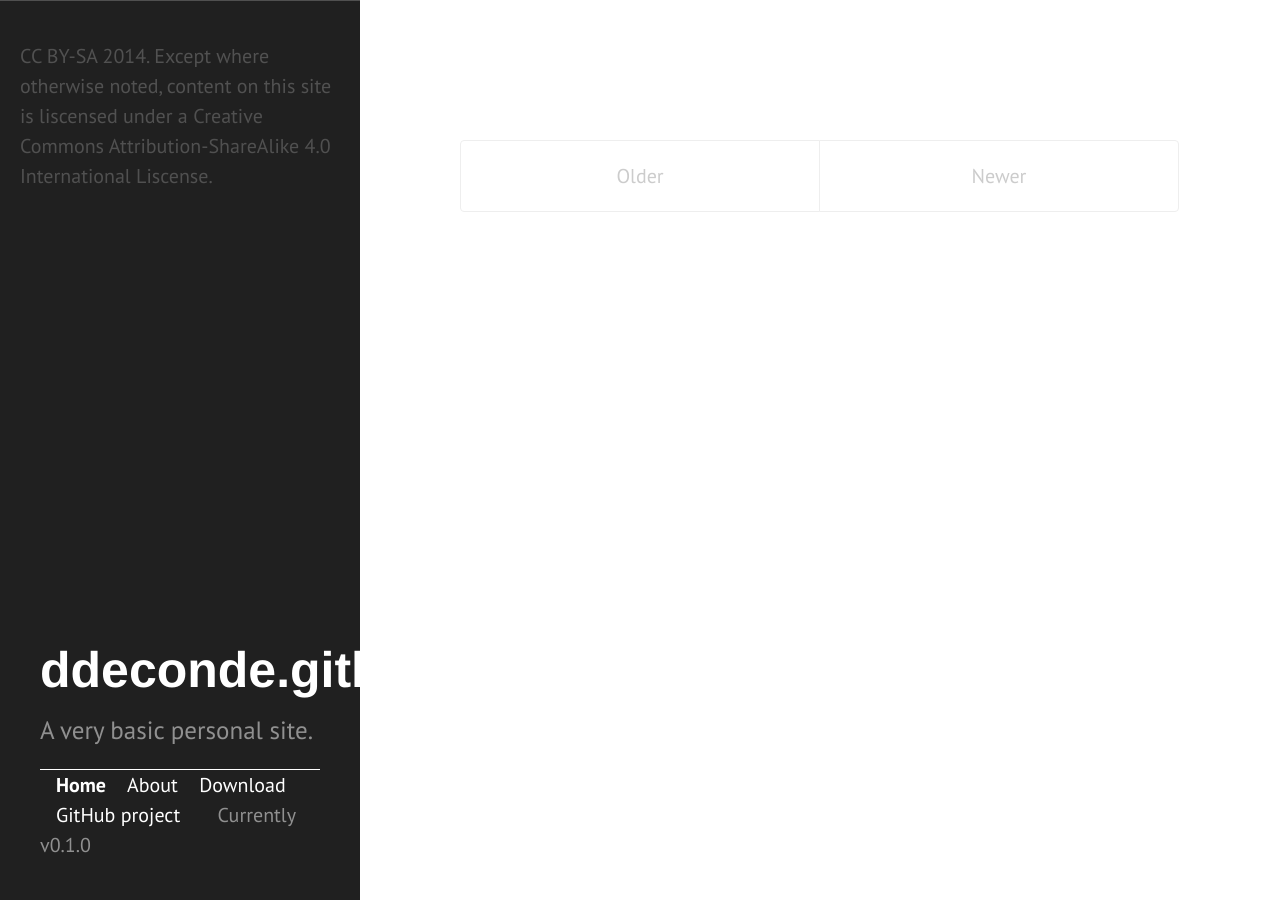
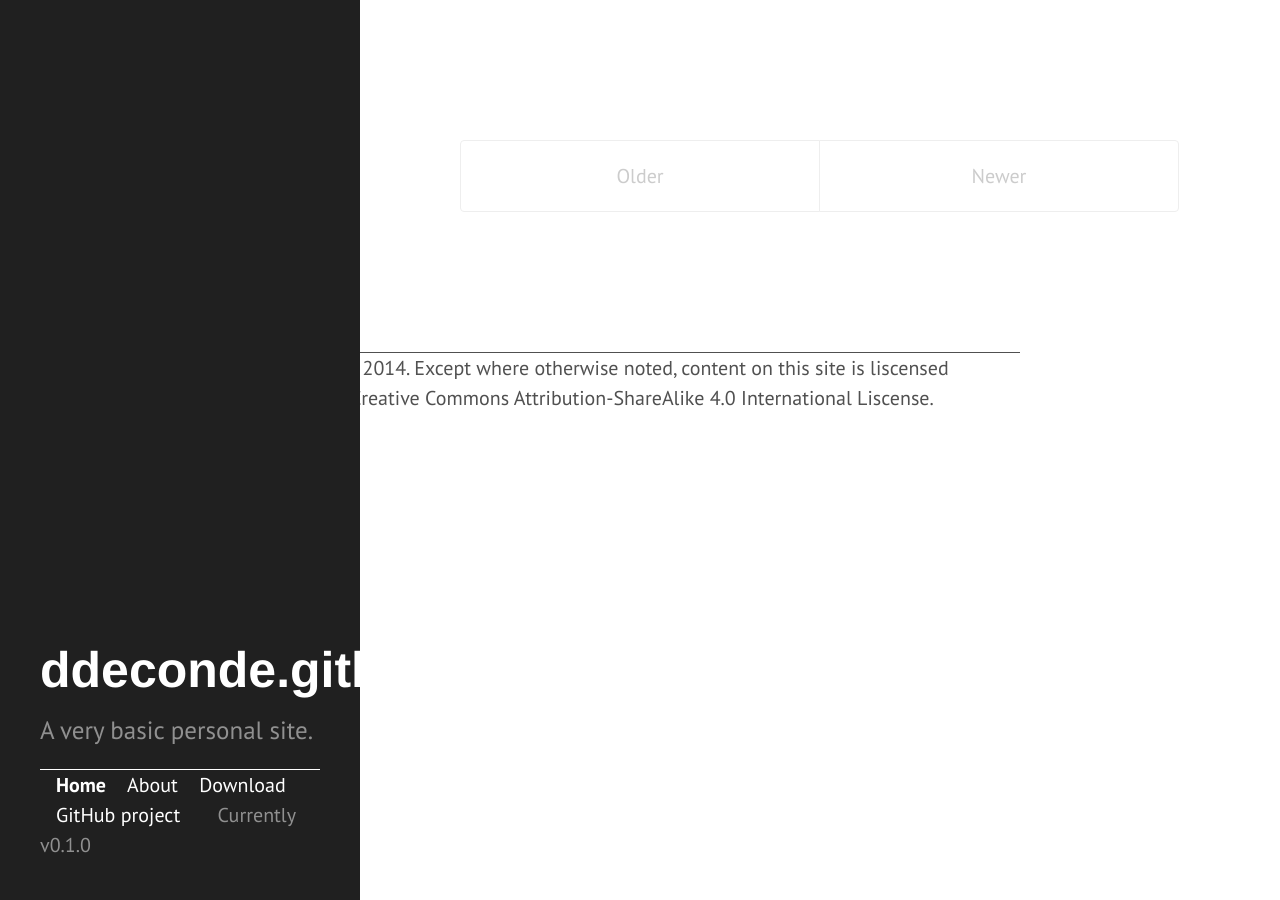
Before and after one commit to ddeconde/ddeconde.github.io, a Jekyll site: the page built from index.html, in a window 1280 px wide. Built offline with Jekyll 4.4.1, drawn with Linux system fonts in a browser that asks for light colours; Markdown is read by kramdown in place of the engine named in the settings; the list of posts is cut into pages by our own code.

Commit message:
back to hyde

```diff
--- a/public/css/hyde.css
+++ b/public/css/hyde.css
@@ -105,19 +105,8 @@ a.sidebar-nav-item:focus {
 /* Footer -- Added */
 .footer {
   text-align: left;
-  padding: 2rem 1rem;
   border-top: 1px solid #505050;
-  font-size: 75%:
-}
-@media (min-width: 48rem) {
-  .footer {
-    position: fixed;
-    top: 0;
-    left: 0;
-    bottom: 0;
-    width: 18rem;
-    text-align: left;
-  }
+  font-size: 60%:
 }
 
 .footer a {
```
